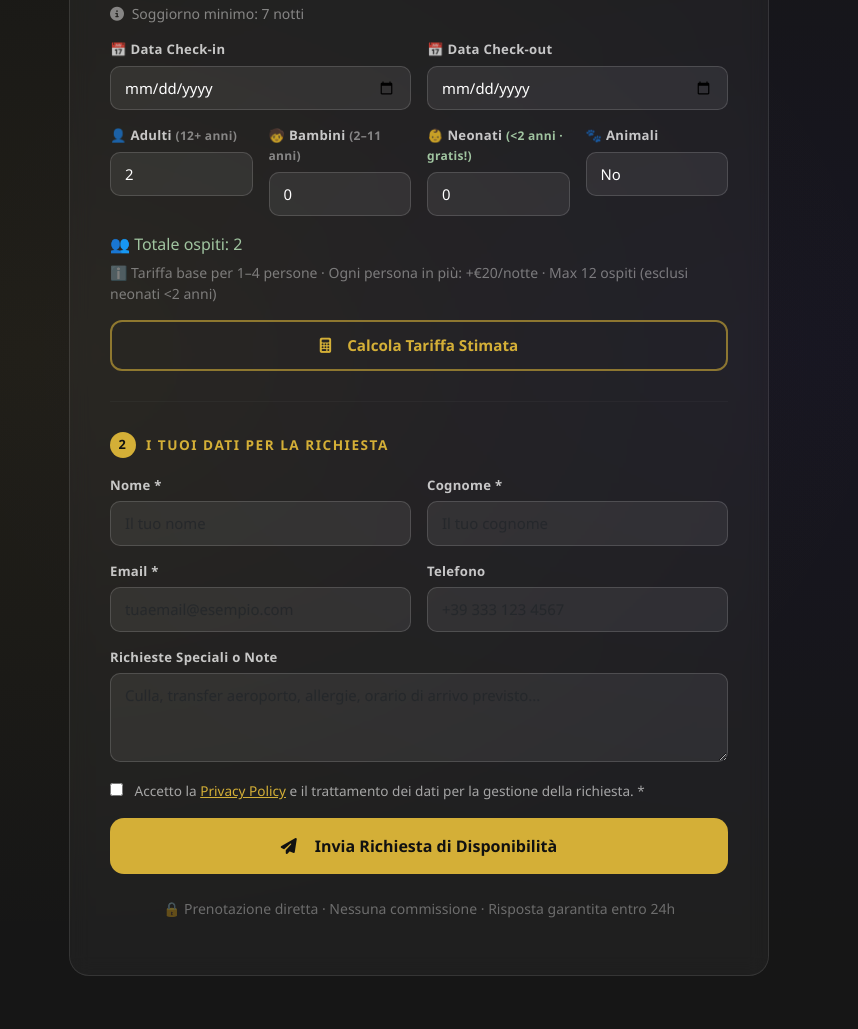
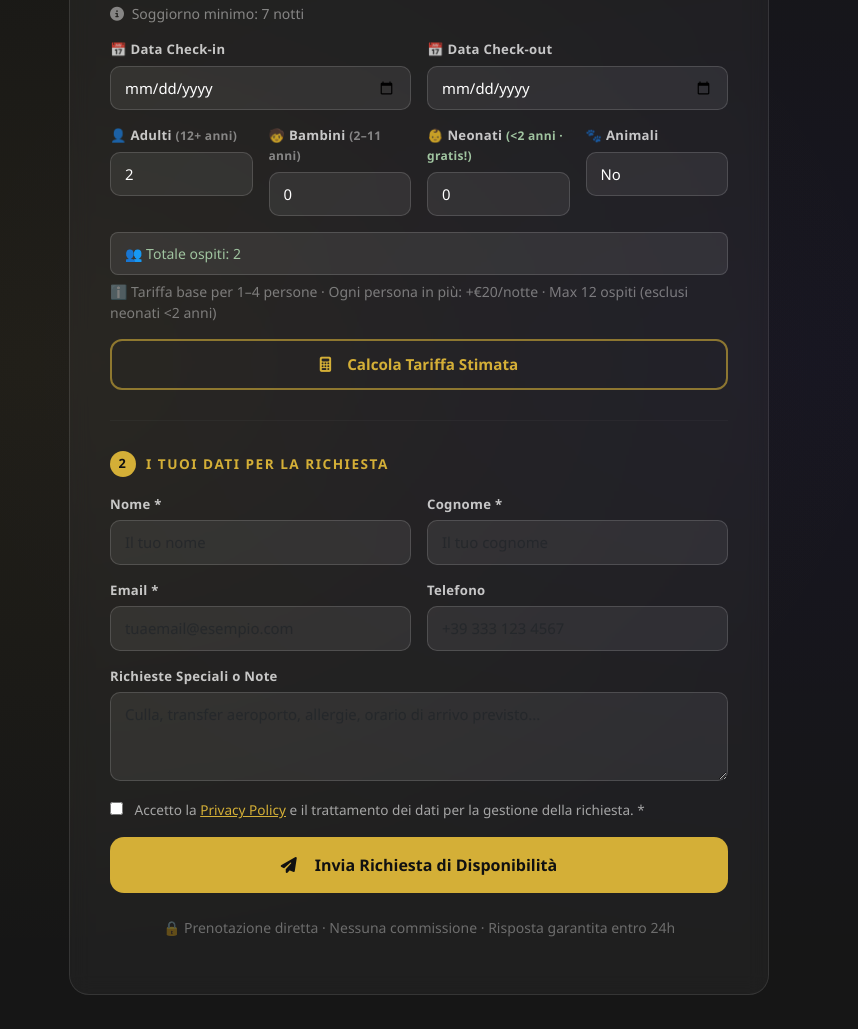
Before and after one commit to giovannicamillocanino-code/ombra-e-caffe, a plain HTML site: page index.html in a window 1280 px wide. Shown: the part 4874-5903 px from the top of the page, without its empty margins (221-1079 px from the left). Drawn offline with nearby package versions, Linux system fonts and the light colour scheme.

Commit message:
Update style.css

```diff
--- a/css/style.css
+++ b/css/style.css
@@ -591,3 +591,16 @@ body {
     .perk-card { padding: 24px 16px; }
     .feature-pill { font-size: 0.82rem; padding: 7px 12px; }
 }
+/* ================================================
+   OSPITI COUNTER INFO
+   ================================================ */
+.ospiti-counter-info {
+    background: rgba(255,255,255,0.08);
+    border: 1px solid rgba(255,255,255,0.15);
+    border-radius: 8px;
+    padding: 10px 14px;
+    font-size: 0.875rem;
+    color: #a0c4a0;
+    min-height: 42px;
+    transition: all 0.3s ease;
+}
```
